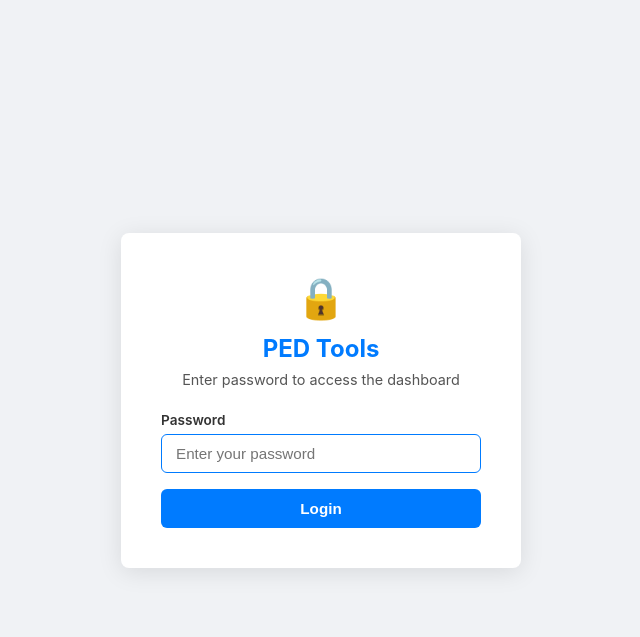
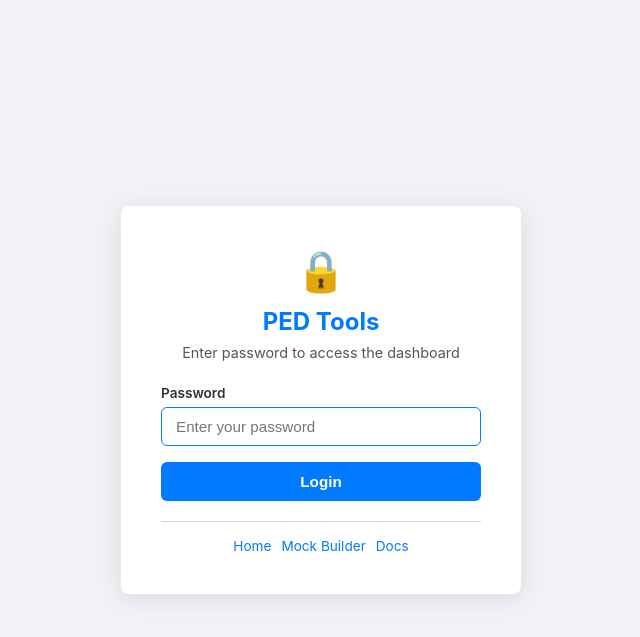
Before and after one commit to iamjpsonkar/JaySoft-PEDtool, a Flask app: template templates/login.html in a window 1280 px wide. Shown: the top 637 px of the page, without its empty margins (319-959 px from the left). Run offline with Flask 3, Linux system fonts and the light colour scheme; the template is opened without the code that fills it, so the values that code supplies are empty.

Commit message:
Add navigation links to login page
Links to Home, Mock Builder, and Docs below the login form
so users can access public pages without logging in.

Co-Authored-By: Claude Opus 4.6 (1M context) <noreply@anthropic.com>

```diff
--- a/templates/login.html
+++ b/templates/login.html
@@ -76,6 +76,12 @@
             </div>
             <button type="submit" class="btn">Login</button>
         </form>
+
+        <div style="margin-top:20px;padding-top:16px;border-top:1px solid var(--gray-border);display:flex;gap:10px;justify-content:center;flex-wrap:wrap;">
+            <a href="/" style="font-size:0.85rem;color:var(--blue);text-decoration:none;">Home</a>
+            <a href="/proxy/" style="font-size:0.85rem;color:var(--blue);text-decoration:none;">Mock Builder</a>
+            <a href="/proxy/helper" style="font-size:0.85rem;color:var(--blue);text-decoration:none;">Docs</a>
+        </div>
     </div>
 
     <script>
```
